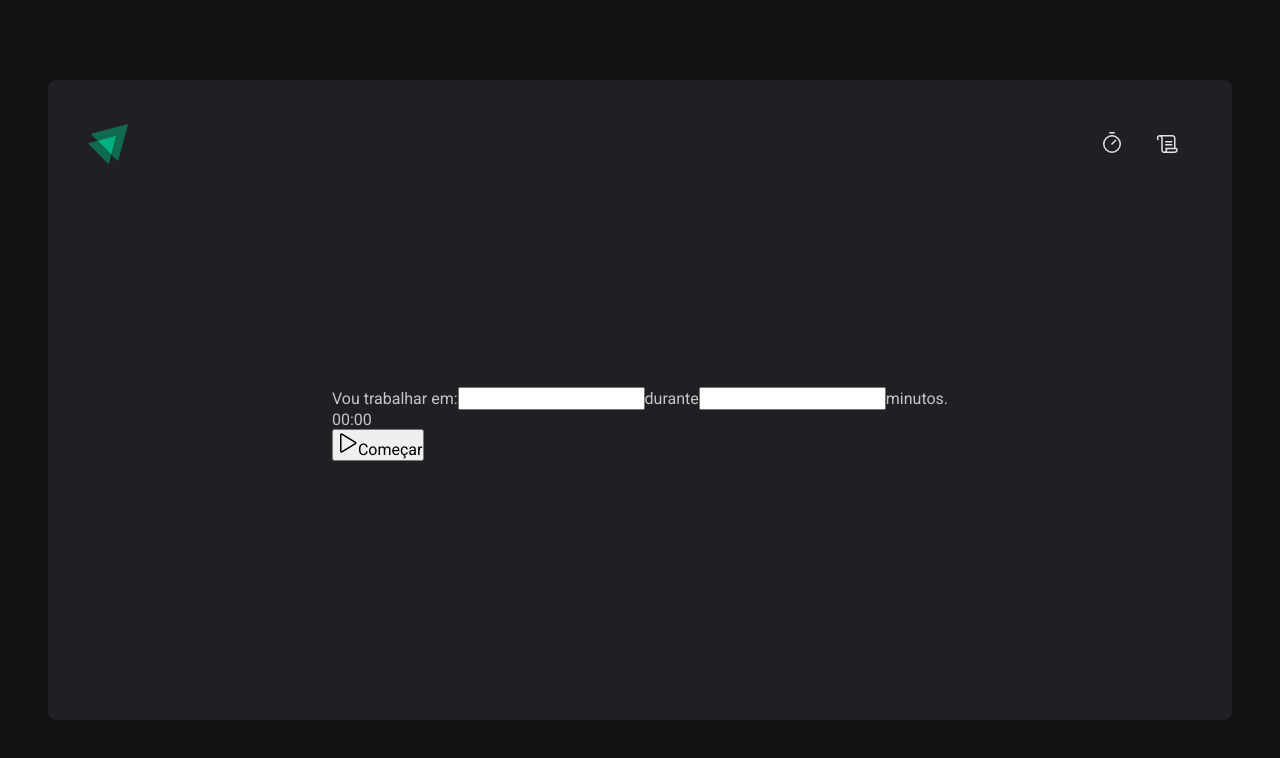
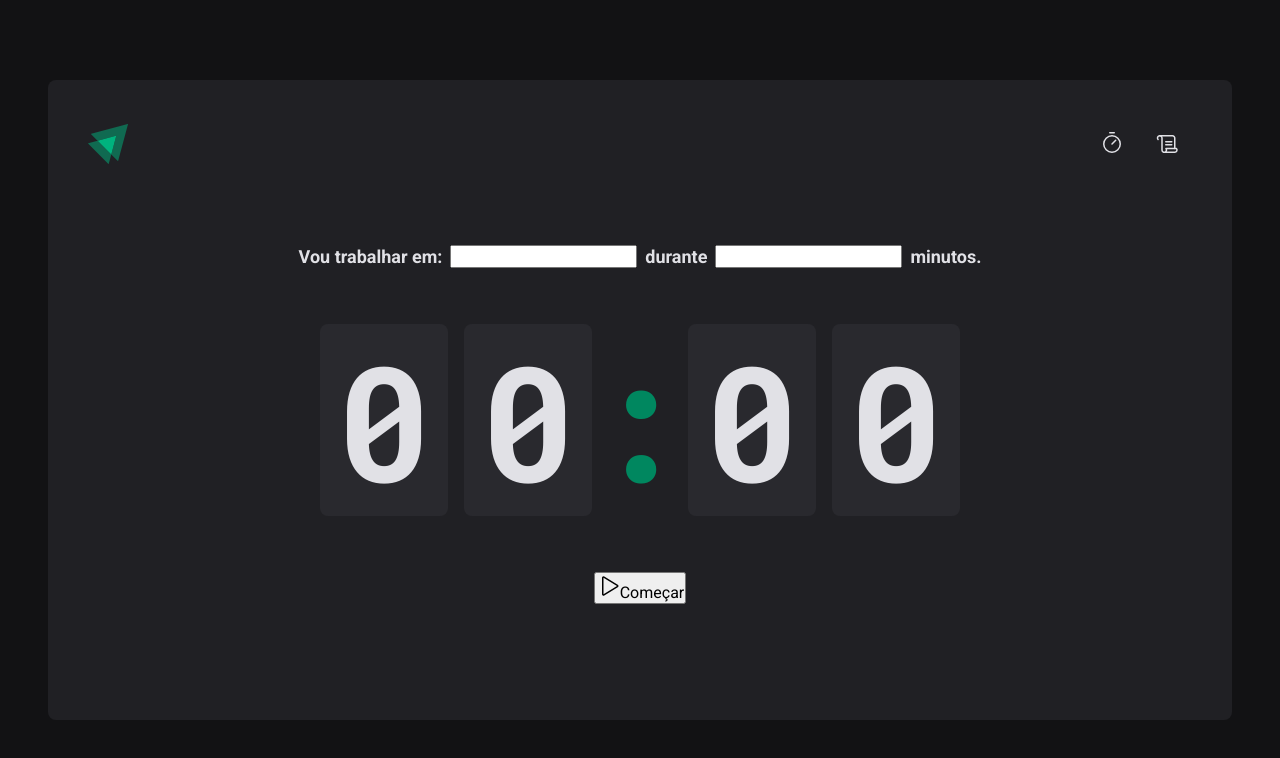
Before and after one commit to Matheus-Arruda3006/Timer, a React (Vite) app: page / in a window 1280 px wide. Shown: the top 758 px of the page. Built offline with nearby package versions, Linux system fonts and the light colour scheme.

Commit message:
home styling provisory

```diff
--- a/src/pages/Home.tsx
+++ b/src/pages/Home.tsx
@@ -1,5 +1,5 @@
 import { Play } from "phosphor-react";
-import { CountdownContainer, FormContainer, HomeContainer } from "./stylesHome";
+import { CountdownContainer, FormContainer, HomeContainer, Separator } from "./stylesHome";
 
 export function Home (){
     return(
@@ -18,7 +18,7 @@
                 <CountdownContainer>
                     <span>0</span>
                     <span>0</span>
-                    <span>:</span>
+                    <Separator>:</Separator>
                     <span>0</span>
                     <span>0</span>
                 </CountdownContainer>
--- a/src/pages/stylesHome.ts
+++ b/src/pages/stylesHome.ts
@@ -7,13 +7,48 @@
     align-items: center;
     justify-content: center;
 
-
+    form {
+        display: flex;
+        flex-direction: column;
+        align-items: center;
+        gap: 3.5rem;
+    }
 `;
 
 export const FormContainer = styled.div`
-
+    width: 100%;
+    display: flex;
+    align-items: center;
+    justify-content: center;
+    gap: 0.5rem;
+    color: ${(props) => props.theme['gray-100']};
+    font-size: 1.125rem;
+    font-weight: bold;
+    flex-wrap: wrap;
 `;
 
 export const CountdownContainer = styled.div`
+    font-family: 'Roboto Mono', monospace;
+    font-size: 10rem;
+    line-height: 8rem;
+    color: ${(props) => props.theme['gray-100']};
 
+    display: flex;
+    gap: 1rem;
+
+    span{
+        background: ${(props) => props.theme['gray-700']};
+        padding: 2rem 1rem;
+        border-radius: 8px;
+    }
+`
+
+export const Separator = styled.div`
+    padding: 2rem 0;
+    color: ${(props) => props.theme['green-500']};
+
+    width: 4rem;
+    overflow: hidden;
+    display: flex;
+    justify-content: center;
 `;
--- a/src/styles/themes/global.ts
+++ b/src/styles/themes/global.ts
@@ -15,6 +15,7 @@
     body{
         background: ${props => props.theme['gray-900']};
         color: ${props => props.theme['gray-300']};
+        -webkit-font-smoothing: antialiased;
     }
 
     body, input, textarea, button{
```
